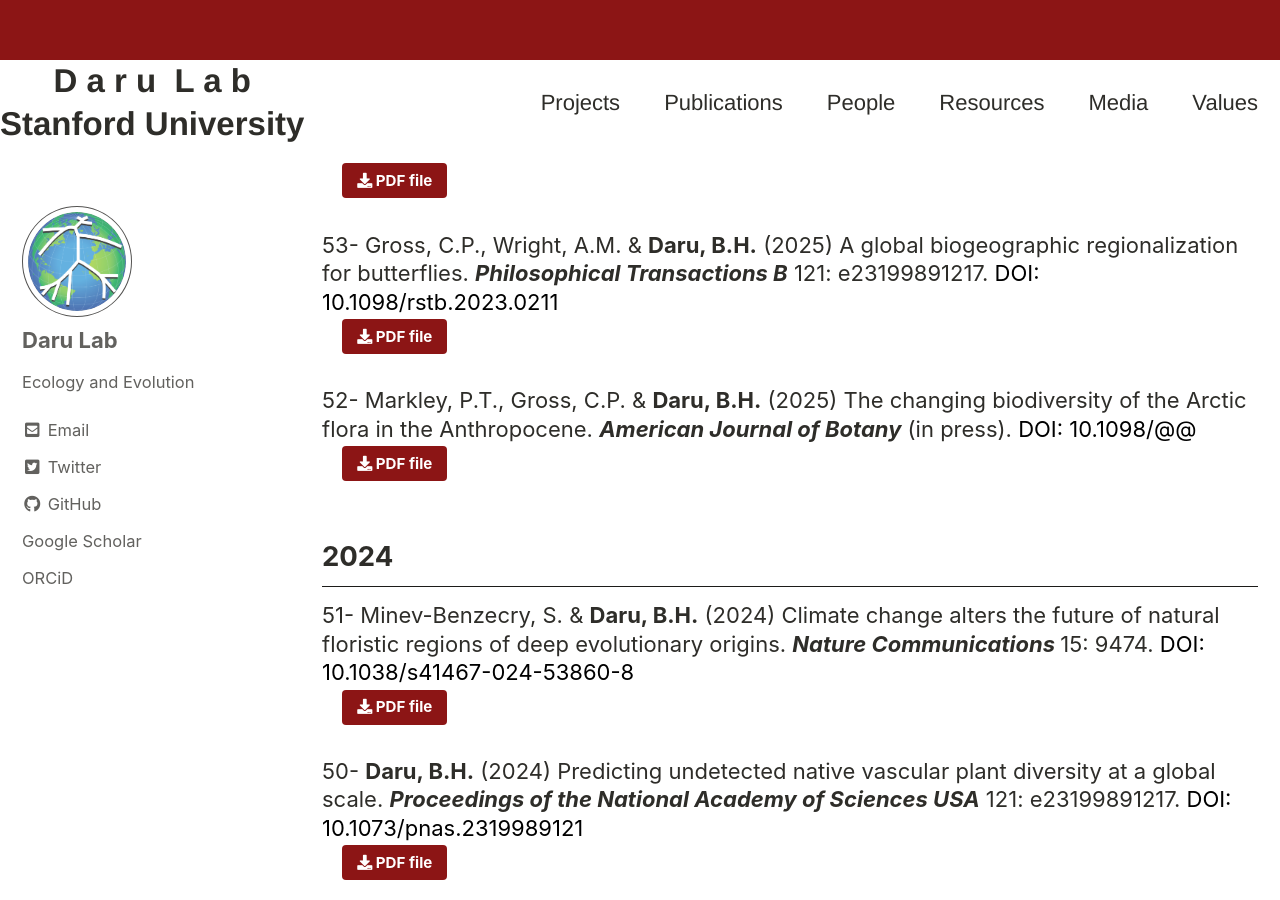
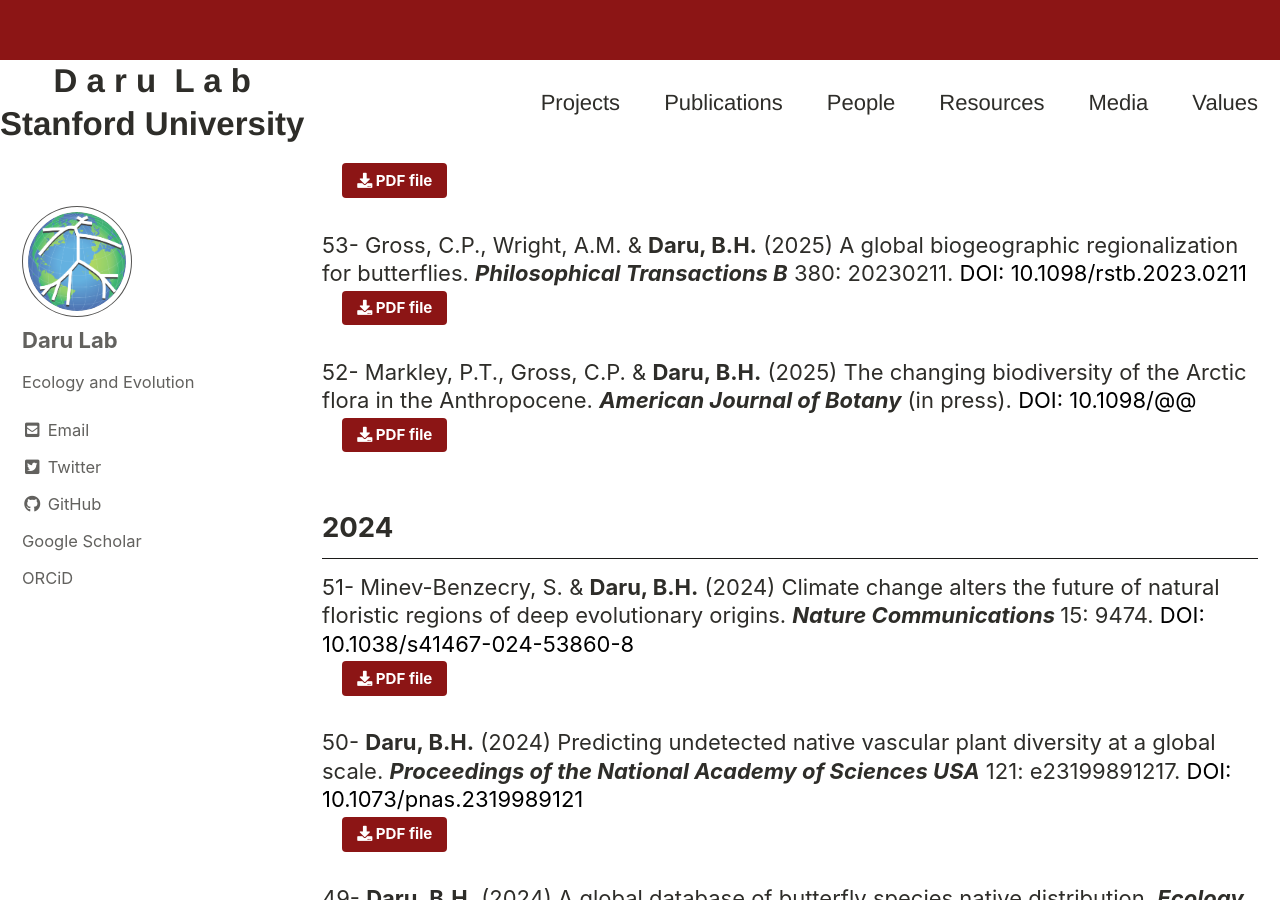
Before and after one commit to darunabas/darulab.github.io, a Jekyll site: the page built from _pages/publications.html, in a window 1280 px wide and 900 px high, scrolled down 469 px. Built offline with Jekyll 4.4.1, drawn with Linux system fonts in a browser that asks for light colours; cached includes are drawn as plain includes; comment, search, counter and statistics services are not loaded.

Commit message:
updated pubs

```diff
--- a/_pages/publications.html
+++ b/_pages/publications.html
@@ -34,7 +34,7 @@
 </p>
 
 <p>
-  53- Gross, C.P., Wright, A.M. & <strong>Daru, B.H.</strong> (2025) A global biogeographic regionalization for butterflies. <em><strong>Philosophical Transactions B</strong></em> 121: e23199891217. <a href="https://doi.org/10.1098/rstb.2023.0211" target="_blank" style="color: black; text-decoration: none;">DOI: 10.1098/rstb.2023.0211</a>
+  53- Gross, C.P., Wright, A.M. & <strong>Daru, B.H.</strong> (2025) A global biogeographic regionalization for butterflies. <em><strong>Philosophical Transactions B</strong></em> 380: 20230211. <a href="https://doi.org/10.1098/rstb.2023.0211" target="_blank" style="color: black; text-decoration: none;">DOI: 10.1098/rstb.2023.0211</a>
 <br>
 </a>
 <span style="display: inline-flex; align-items: center; gap: 10px; margin-top: 0;">
```
